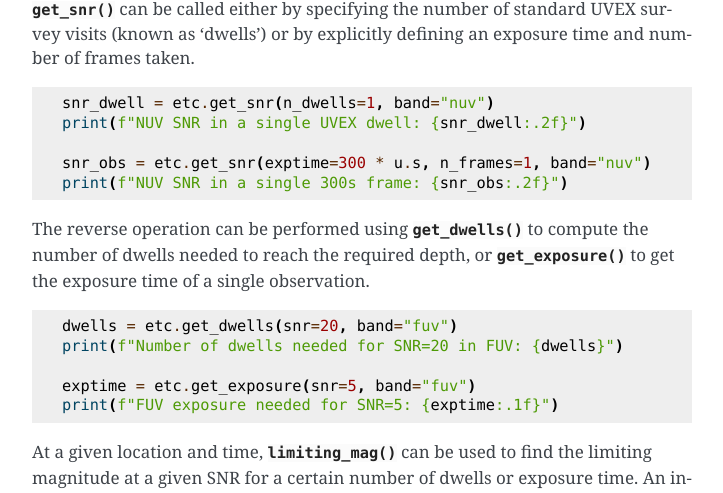
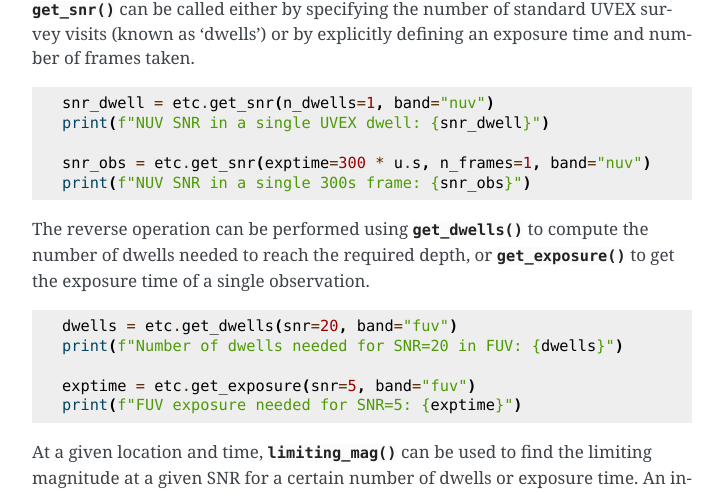
Before and after one commit to hpearnshaw/uvex-imager-etc, a Sphinx documentation site: the page built from docs/source/quickstart.rst, in a window 1280 px wide and 900 px high, scrolled down 855 px. Shown: the part 146-639 px from the top of the window, without its empty margins (388-1111 px from the left). Built offline with Sphinx 7.4.7, drawn with Linux system fonts in a browser that asks for light colours.

Commit message:
Ensuring example code works as intended

```diff
--- a/docs/source/index.rst
+++ b/docs/source/index.rst
@@ -6,7 +6,7 @@
 UVEX Imager ETC documentation
 =============================
 
-**The UVEX Imager ETC** is a simple exposure time calculator for the upcoming `Ultraviolet Explorer <https://uvex.caltech.edu>`_ mission. It analytically computes the predicted instrument performance for an observation of point sources using the UVEX imager. It is implemented in python and designed to interface with `Astropy <https://docs.astropy.org/en/stable/index.html>`_ and `synphot <https://synphot.readthedocs.io/en/latest/>`_.
+**The UVEX Imager ETC** is a simple exposure time calculator for the upcoming `Ultraviolet Explorer <https://uvex.caltech.edu>`_ mission. It analytically computes the predicted instrument performance for observations of point sources using the UVEX imager. It is implemented in python and designed to interface with `Astropy <https://docs.astropy.org/en/stable/index.html>`_ and `synphot <https://synphot.readthedocs.io/en/latest/>`_.
 
 A web interface for this tool is under constuction and will soon be made available on the UVEX SOC website, which will be linked here when it is ready.
 
--- a/docs/source/quickstart.rst
+++ b/docs/source/quickstart.rst
@@ -42,10 +42,10 @@ The :class:`~uvex_imager_etc.etc.ETC` has a number of functions that can be call
 .. code-block:: python
 
     snr_dwell = etc.get_snr(n_dwells=1, band="nuv")
-    print(f"NUV SNR in a single UVEX dwell: {snr_dwell:.2f}")
+    print(f"NUV SNR in a single UVEX dwell: {snr_dwell}")
 
     snr_obs = etc.get_snr(exptime=300 * u.s, n_frames=1, band="nuv")
-    print(f"NUV SNR in a single 300s frame: {snr_obs:.2f}")
+    print(f"NUV SNR in a single 300s frame: {snr_obs}")
 
 The reverse operation can be performed using :func:`~uvex_imager_etc.etc.get_dwells` to compute the number of dwells needed to reach the required depth, or :func:`~uvex_imager_etc.etc.get_exposure` to get the exposure time of a single observation.
 
@@ -55,7 +55,7 @@ The reverse operation can be performed using :func:`~uvex_imager_etc.etc.get_dwe
     print(f"Number of dwells needed for SNR=20 in FUV: {dwells}")
 
     exptime = etc.get_exposure(snr=5, band="fuv")
-    print(f"FUV exposure needed for SNR=5: {exptime:.1f}")
+    print(f"FUV exposure needed for SNR=5: {exptime}")
 
 At a given location and time, :func:`~uvex_imager_etc.etc.limiting_mag` can be used to find the limiting magnitude at a given SNR for a certain number of dwells or exposure time. An input source is not required for this function, although it is for the above functions.
 
@@ -65,7 +65,7 @@ At a given location and time, :func:`~uvex_imager_etc.etc.limiting_mag` can be u
     print(f"FUV limiting magnitude for SNR=5 after 2 dwells: {lim_mag_dwells}")
 
     lim_mag_exptime = etc.get_limiting_mag(snr=10, exptime=300*u.s, n_frames=6, band='nuv')
-    print(f"NUV limiting magnitude for SNR=10 after 6 x 300s frames: {exptime:.1f}")
+    print(f"NUV limiting magnitude for SNR=10 after 6 x 300s frames: {exptime}")
 
 Multiple coordinates, observation times, and sources can be passed to the ETC at once. If any one of these properties has length 1, the same value will be used for all calculations. However, for any containing multiple entries, they must all have the same length so it is unambiguous which should be grouped together. For example, a single source object could be observed at three coordinates and three observation times (and three results will be provided by the above functions).
 
```
